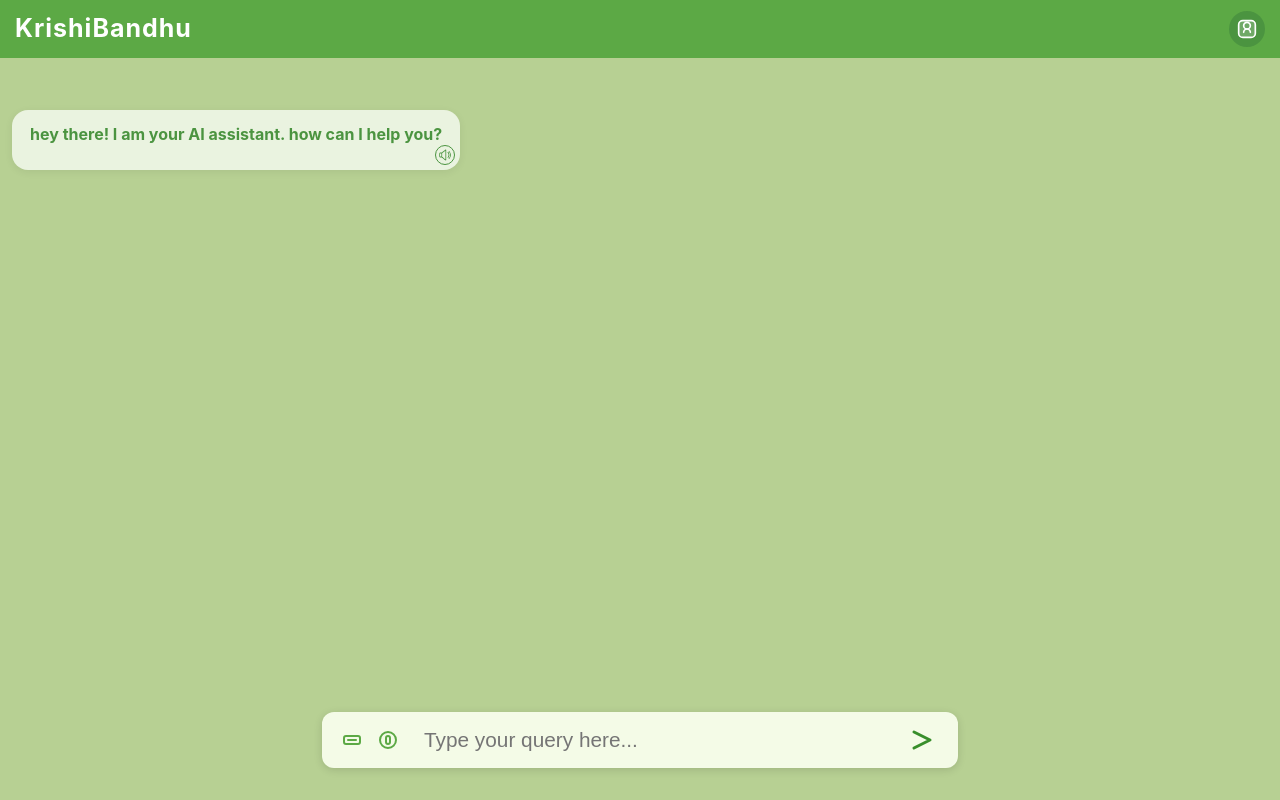
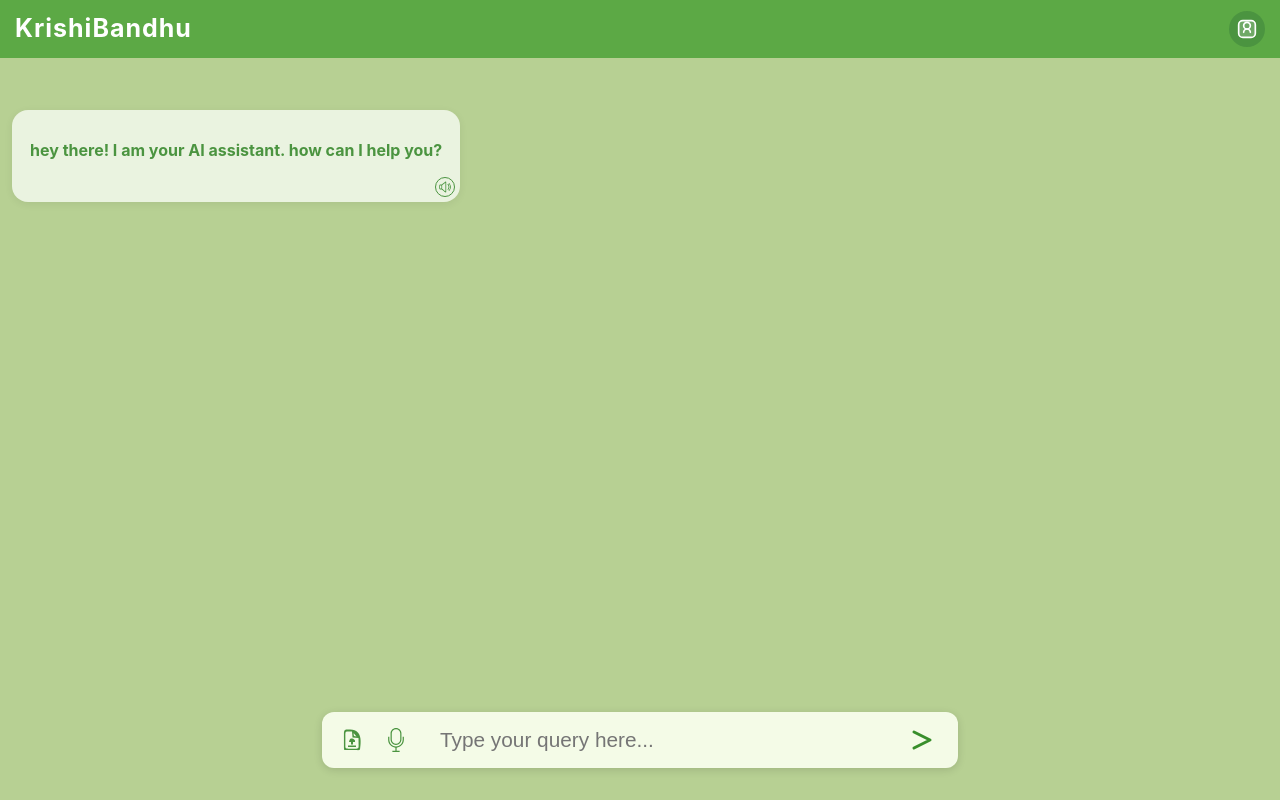
Before and after one commit to vikiDeUdit/agentic-day-frontend, a React (Vite) app: page /second in a window 1280 px wide. Built offline with nearby package versions, Linux system fonts and the light colour scheme.

Commit message:
Image Uploading UI --fixed

```diff
--- a/src/pages/second.scss
+++ b/src/pages/second.scss
@@ -65,6 +65,13 @@
         align-items: flex-start;
         gap: 12px;
       }
+      // .kb-chat-message-img {
+      //   margin-top: 8px;
+      //   max-width: 100%;
+      //   max-height: 200px;
+      //   border-radius: 8px;
+      //   object-fit: contain;
+      // }
     }
     .kb-chat-bubble {
       position: relative; // make it the reference for absolute children
@@ -137,6 +144,12 @@
       display: flex;
       align-items: center;
       cursor: pointer;
+      .input-icons {
+        width: 24px;
+        height: 24px;
+        object-fit: contain;
+        margin-right: 8px;
+      }
     }
 
     .kb-chat-input {
--- a/src/pages/second.tsx
+++ b/src/pages/second.tsx
@@ -4,14 +4,17 @@ import { useLocation } from 'react-router-dom';
 import { useTranslation } from 'react-i18next';
 import volume from '../assets/volume.svg';
 import Header from '../components/Header';
+import file from '../assets/file.svg';
+import mic from '../assets/mic.svg';
 import i18n from '../i18n';
 
 type SpeechRecognitionType = typeof window.SpeechRecognition | typeof window.webkitSpeechRecognition;
 type RecognitionInstance = InstanceType<NonNullable<SpeechRecognitionType>> | null;
 
 interface msgListType {
-  role: 'user' | 'bot';
+  role: 'user' | 'bot' | 'file';
   content: string;
+  image?: string; // URL or base64 string
 }
 
 const LANGUAGE_TO_LOCALE: Record<string, string> = {
@@ -86,16 +89,45 @@ export default function SecondPage() {
   const handleFileClick = () => {
     fileInputRef.current?.click();
   };
+  // const handleFileChange = (e: React.ChangeEvent<HTMLInputElement>) => {
+  //   if (e.target.files && e.target.files[0]) {
+  //     const file = e.target.files[0];
+  //     setFileName(file.name);
+
+  //     // NEW: Read image and set preview
+  //     if (file.type.startsWith('image/')) {
+  //       const reader = new FileReader();
+  //       reader.onload = (ev) => {
+  //         setFileImageUrl(ev.target?.result as string);
+  //       };
+  //       reader.readAsDataURL(file);
+  //     } else {
+  //       setFileImageUrl(null);
+  //     }
+  //   }
+  // };
   const handleFileChange = (e: React.ChangeEvent<HTMLInputElement>) => {
-    if (e.target.files && e.target.files[0]) {
-      const file = e.target.files[0];
+    const file = e.target.files?.[0];
+    if (file) {
       setFileName(file.name);
 
-      // NEW: Read image and set preview
       if (file.type.startsWith('image/')) {
         const reader = new FileReader();
         reader.onload = (ev) => {
-          setFileImageUrl(ev.target?.result as string);
+          const imageUrl = ev.target?.result as string;
+
+          // Add image message to chat
+          const userImageMessage: msgListType = {
+            role: 'user',
+            content: '',         // no text
+            image: imageUrl,     // base64 string
+          };
+
+          setMessages(prev => [...(prev || []), userImageMessage]);
+
+          // Optionally, clear file name after use
+          setFileImageUrl(null);
+          setFileName(null);
         };
         reader.readAsDataURL(file);
       } else {
@@ -103,6 +135,7 @@ export default function SecondPage() {
       }
     }
   };
+
 
   // Mic (speech-to-text) handler
   const handleMicClick = () => {
@@ -129,15 +162,33 @@ export default function SecondPage() {
   };
 
   // Chat send handler
+  // const handleSend = async (e: React.FormEvent) => {
+  //   e.preventDefault();
+  //   messagesEndRef.current?.scrollIntoView({ behavior: 'smooth' });
+  //   if (input.trim() !== '') {
+  //     await setMessages(prev => [...(prev || []), { role: 'user', content: input }, { role: 'bot', content: botmsg || '' }]);
+  //     setInput('');
+  //   }
+  // };
   const handleSend = async (e: React.FormEvent) => {
     e.preventDefault();
     messagesEndRef.current?.scrollIntoView({ behavior: 'smooth' });
+
     if (input.trim() !== '') {
-      await setMessages(prev => [...(prev || []), { role: 'user', content: input }, { role: 'bot', content: botmsg || '' }]);
+      const userMsg: msgListType = {
+        role: 'user',
+        content: input.trim(),
+      };
+
+      const botMsg: msgListType = {
+        role: 'bot',
+        content: botmsg || '',
+      };
+
+      setMessages(prev => [...(prev || []), userMsg, botMsg]);
       setInput('');
     }
   };
-
   return (
     <div className="kb-root-two">
       <Header/>
@@ -149,7 +200,7 @@ export default function SecondPage() {
         {/* <div className="kb-chat-bubble kb-chat-placeholder">
           Placeholder for AI data 2
         </div> */}
-        {fileName && (
+        {/* {fileName && (
           <div className="kb-chat-bubble kb-chat-file kb-chat-file-right">
             {fileImageUrl && (
               <div className="kb-chat-image-container">
@@ -161,8 +212,8 @@ export default function SecondPage() {
               </div>
             )}
           </div>
-        )}
-        <div className='kb-chat-content'>
+        )} */}
+        {/* <div className='kb-chat-content'>
           {messages && messages.map((msg, idx) => {
             if(msg.role === 'user')
               return (
@@ -180,7 +231,29 @@ export default function SecondPage() {
                 </div>
               );
           })}
+        </div> */}
+        <div className='kb-chat-content'>
+          {/* Render messages */}
+          {messages && messages.map((msg, idx) => (
+            <div key={idx} ref={messagesEndRef} className={`kb-chat-bubble kb-chat-${msg.role}`}>
+              {/* Show text content if present */}
+              {msg.content && <p>{msg.content}</p>}
+
+              {/* Show image if present */}
+              {msg.image && (
+                <img src={msg.image} alt="chat-img" className="kb-chat-message-img" />
+              )}
+
+              {/* Volume icon for bot messages */}
+              {msg.role === 'bot' && !msg.image && (
+                <span>
+                  <img src={volume} className='kb-chat-img' />
+                </span>
+              )}
+            </div>
+          ))}
         </div>
+
         <form className="kb-chat-input-bar" onSubmit={handleSend}>
           <input
             type="file"
@@ -190,10 +263,11 @@ export default function SecondPage() {
             accept="image/*"
           />
           <span className="kb-chat-icon" onClick={handleFileClick} title="Attach file">
-            <svg width="24" height="24" fill="none" stroke="#5ca945" strokeWidth="2" strokeLinecap="round" strokeLinejoin="round"><rect x="4" y="8" width="16" height="8" rx="2"/><line x1="8" y1="12" x2="16" y2="12"/></svg>
+            <img src={file} alt="Attach" className='input-icons'/>
           </span>
           <span className={`kb-chat-icon${listening ? ' kb-mic-listening' : ''}`} onClick={handleMicClick} title="Speak">
-            <svg width="24" height="24" fill="none" stroke="#5ca945" strokeWidth="2" strokeLinecap="round" strokeLinejoin="round"><circle cx="12" cy="12" r="8"/><rect x="10" y="8" width="4" height="8" rx="2"/></svg>
+            <img src={mic} alt="Mic" className='input-icons'/>
+            {/* <svg width="24" height="24" fill="none" stroke="#5ca945" strokeWidth="2" strokeLinecap="round" strokeLinejoin="round"><circle cx="12" cy="12" r="8"/><rect x="10" y="8" width="4" height="8" rx="2"/></svg> */}
           </span>
           <input
             className="kb-chat-input"
```
Also changed, not shown: src/assets/file.svg (added), src/assets/mic.svg (added).
